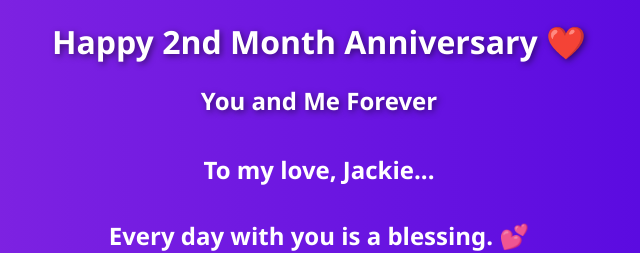
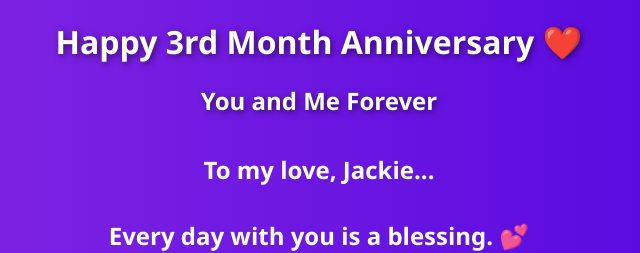
Before and after one commit to dylangathia/anniversary, a plain HTML site: page index.html in a window 1280 px wide. Shown: the top 253 px of the page, 321-961 px from the left. Drawn offline with Linux system fonts and the light colour scheme.

Commit message:
Update index.html

```diff
--- a/index.html
+++ b/index.html
@@ -8,7 +8,7 @@
 </head>
 <body>
   <!-- ❤️ Heading -->
-  <h1>Happy 2nd Month Anniversary ❤️</h1>
+  <h1>Happy 3rd Month Anniversary ❤️</h1>
   <h2>You and Me Forever</h2>
 
   <!-- 💌 Typewriter Message -->
```
